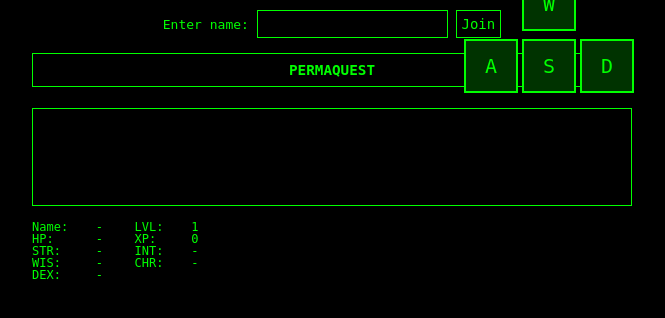
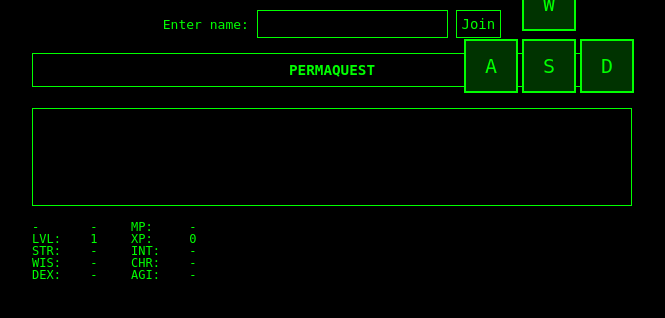
Before and after one commit to basilfish505/dungeon-console, a Flask app: page / in a window 1280 px wide. Shown: the top 318 px of the page, without its empty margins (308-973 px from the left). Run offline with Flask 3, Linux system fonts and the light colour scheme; some libraries are stand-ins or nearby versions.

Commit message:
added player properties

```diff
--- a/dungeon_crawler.py
+++ b/dungeon_crawler.py
@@ -17,27 +17,32 @@ class Player:
         self.pos = position
         self.level = 1
         self.xp = 0
-        # New HP properties
-        self.mhp = random.randint(10, 20)  # Max HP between 10-20
-        self.hp = self.mhp                  # Current HP starts at max
-        # Other stats
+        # HP/MP properties
+        self.mhp = random.randint(10, 20)
+        self.hp = self.mhp
+        self.mmp = 0
+        self.mp = 0
+        # Stats
         self.str = random.randint(1, 10)
         self.int = random.randint(1, 10)
         self.wis = random.randint(1, 10)
         self.chr = random.randint(1, 10)
         self.dex = random.randint(1, 10)
+        self.agi = random.randint(1, 10)  # New AGI stat
 
     def to_dict(self):
         return {
             'id': self.id,
             'level': self.level,
             'xp': self.xp,
-            'hp': f"{self.hp}/{self.mhp}",  # Format as "current/max"
+            'hp': f"{self.hp}/{self.mhp}",
+            'mp': f"{self.mp}/{self.mmp}",
             'str': self.str,
             'int': self.int,
             'wis': self.wis,
             'chr': self.chr,
-            'dex': self.dex
+            'dex': self.dex,
+            'agi': self.agi
         }
 
     def move(self, direction):
--- a/templates/dungeon.html
+++ b/templates/dungeon.html
@@ -150,15 +150,25 @@
 
     <div id="player-properties">
         <div class="properties-grid">
-            <span class="property-label">Name:</span>
             <span class="property-value" id="player-name-display">-</span>
+            <span class="property-value" id="player-hp">-</span>
+            <span class="property-label">MP:</span>
+            <span class="property-value" id="player-mp">-</span>
+
             <span class="property-label">LVL:</span>
             <span class="property-value" id="player-level">1</span>
-
-            <span class="property-label">HP:</span>
-            <span class="property-value" id="player-hp">-</span>
             <span class="property-label">XP:</span>
             <span class="property-value" id="player-xp">0</span>
+
+            <span class="blank-row"></span>
+            <span class="blank-row"></span>
+            <span class="blank-row"></span>
+            <span class="blank-row"></span>
+
+            <span class="blank-row"></span>
+            <span class="blank-row"></span>
+            <span class="blank-row"></span>
+            <span class="blank-row"></span>
 
             <span class="property-label">STR:</span>
             <span class="property-value" id="player-str">-</span>
@@ -172,6 +182,8 @@
 
             <span class="property-label">DEX:</span>
             <span class="property-value" id="player-dex">-</span>
+            <span class="property-label">AGI:</span>
+            <span class="property-value" id="player-agi">-</span>
         </div>
     </div>
 
@@ -205,6 +217,8 @@
                 document.getElementById('player-chr').textContent = data.player.chr;
                 document.getElementById('player-dex').textContent = data.player.dex;
                 document.getElementById('player-hp').textContent = data.player.hp;
+                document.getElementById('player-mp').textContent = data.player.mp;
+                document.getElementById('player-agi').textContent = data.player.agi;
             }
         });
 
```
